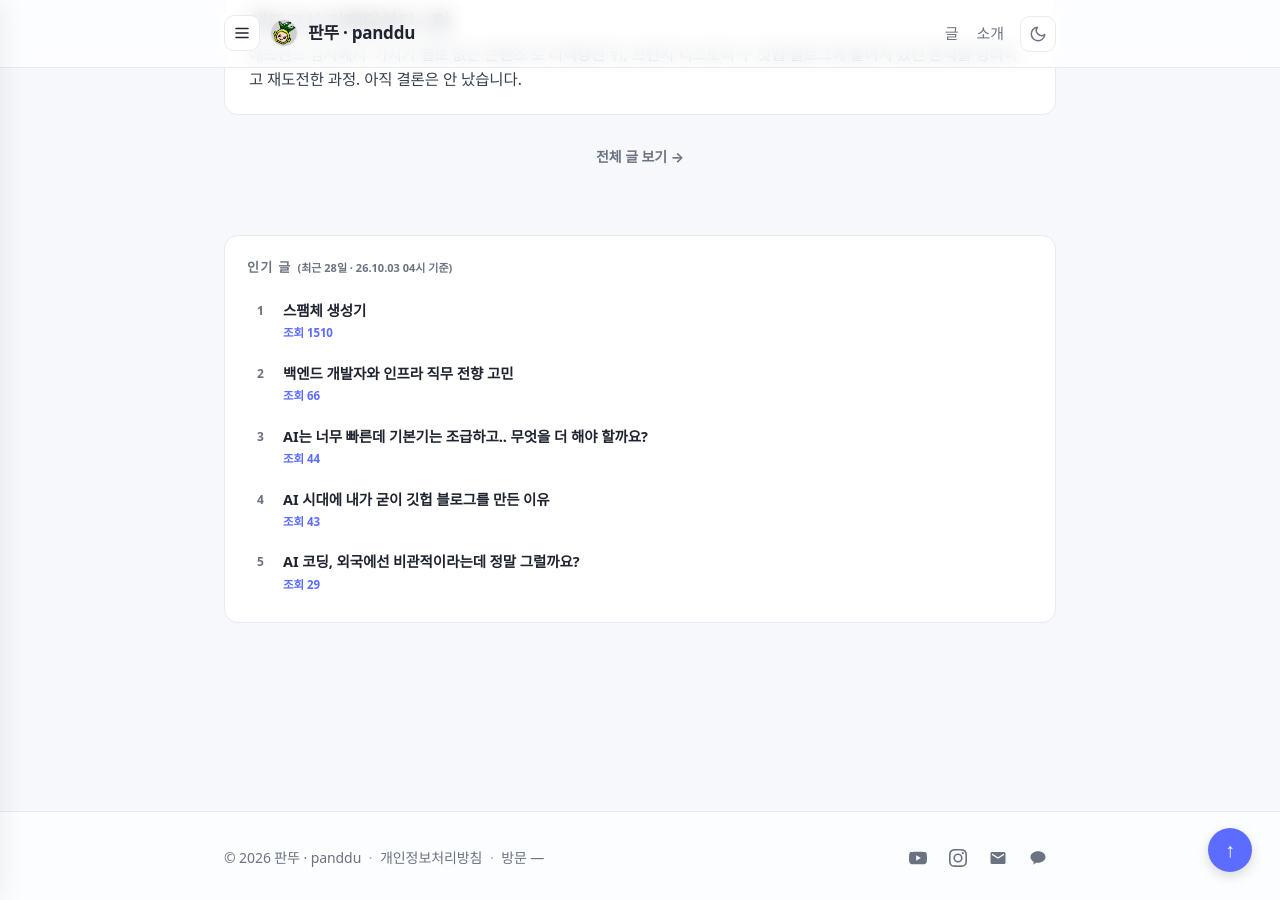
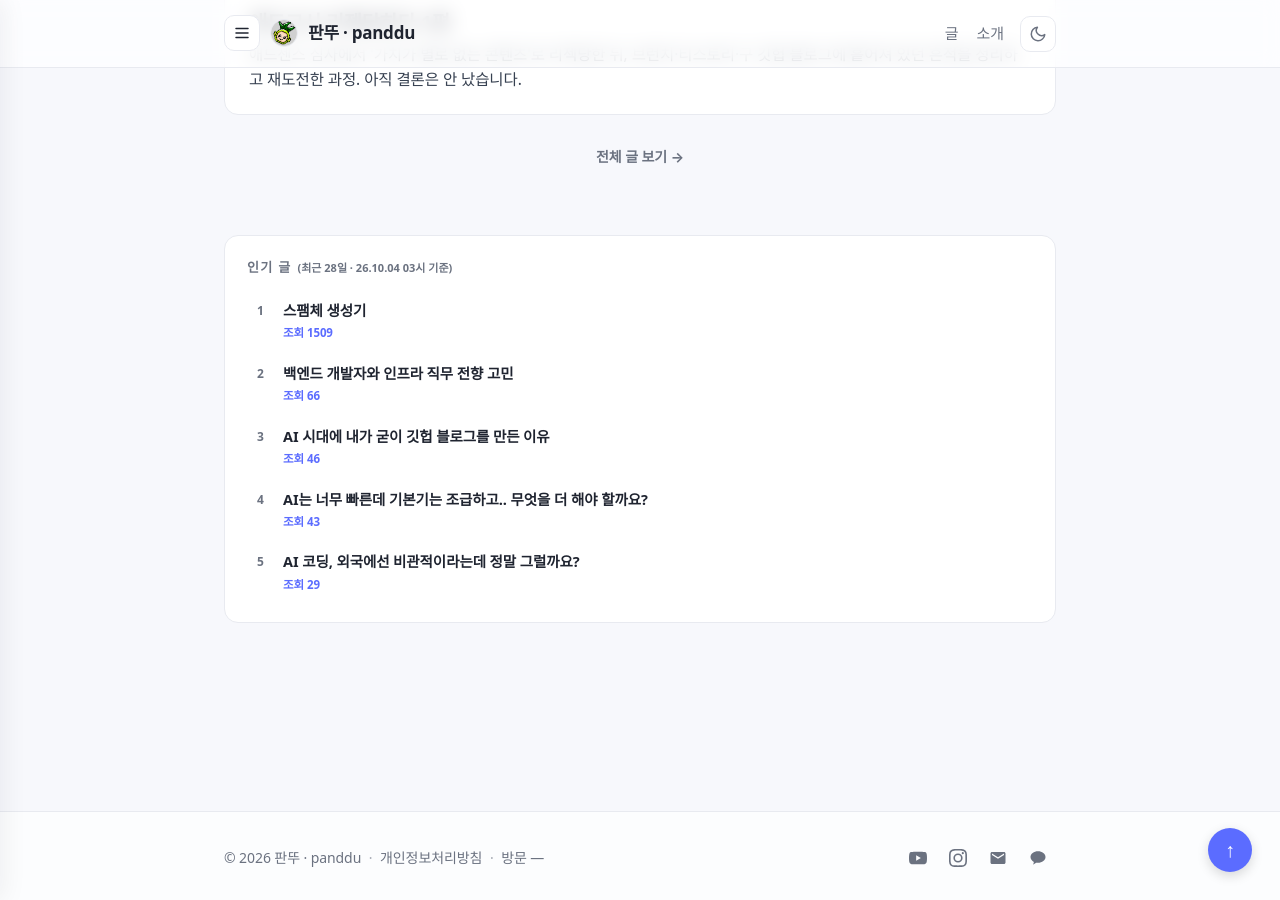
Before and after one commit to panddu/panddu.github.io, a Jekyll site: the page built from index.html, in a window 1280 px wide and 900 px high, scrolled down 2017 px. Built offline with Jekyll 4.4.1, drawn with Linux system fonts in a browser that asks for light colours; some web fonts are replaced.

Commit message:
chore: update popular posts

```diff
--- a/_data/popular_posts.json
+++ b/_data/popular_posts.json
@@ -1,11 +1,11 @@
 {
-  "generated_at": "2026-10-03T04:45:09+09:00",
+  "generated_at": "2026-10-04T03:32:36+09:00",
   "period_days": 28,
   "posts": [
     {
       "title": "스팸체 생성기",
       "url": "/posts/2019/04/spammaker/",
-      "views": 1510
+      "views": 1509
     },
     {
       "title": "백엔드 개발자와 인프라 직무 전향 고민",
@@ -13,13 +13,13 @@
       "views": 66
     },
     {
+      "title": "AI 시대에 내가 굳이 깃헙 블로그를 만든 이유",
+      "url": "/posts/2026/08/why-i-made-github-blog/",
+      "views": 46
+    },
+    {
       "title": "AI는 너무 빠른데 기본기는 조급하고.. 무엇을 더 해야 할까요?",
       "url": "/posts/2026/08/ai-and-basic-skills/",
-      "views": 44
-    },
-    {
-      "title": "AI 시대에 내가 굳이 깃헙 블로그를 만든 이유",
-      "url": "/posts/2026/08/why-i-made-github-blog/",
       "views": 43
     },
     {
```
